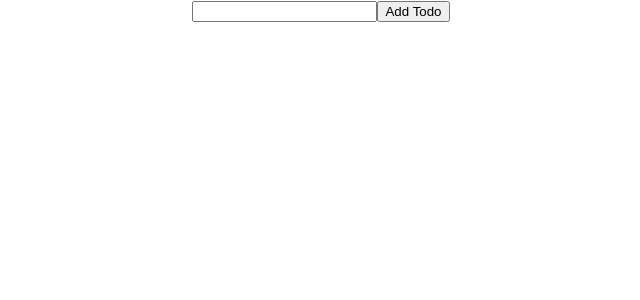
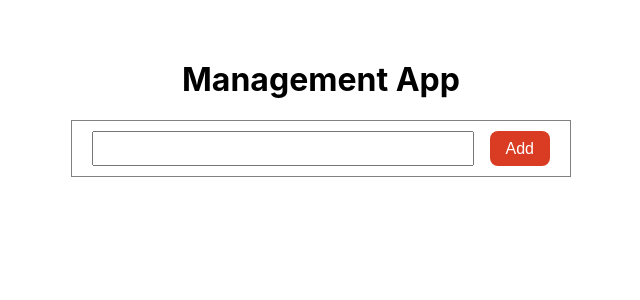
Before and after one commit to Shashi-kr-github/ReactEvel1, a React (Create React App) app: page / in a window 1280 px wide. Shown: the top 300 px of the page, without its empty margins (319-959 px from the left). Built offline with nearby package versions, Linux system fonts and the light colour scheme.

Commit message:
last commit

```diff
--- a/src/App.css
+++ b/src/App.css
@@ -1,5 +1,6 @@
 .App {
   text-align: center;
+
 }
 
 .App-logo {
--- a/src/components/Form.css
+++ b/src/components/Form.css
@@ -1,3 +1,69 @@
-.main div {
-    border: 1px solid red;
+h1 {
+  text-align: center;
 }
+#todo-list {
+  width: 500px;
+  margin: 60px auto;
+}
+form, .todo {
+  border: 1px solid grey;
+  padding: 10px 20px;
+  margin-bottom: 10px;
+}
+form {
+  display: flex;
+  justify-content: space-between;
+  margin-bottom: 30px;
+}
+form input {
+  padding: 4px 8px;
+  flex-grow: 1;
+  margin-right: 16px;
+}
+.todo {
+  display: flex;
+  flex-direction: column;
+}
+
+button {
+  font-size: 16px;
+  background-color: rgb(217, 60, 35);
+  color: #fff;
+  border-radius: 8px;
+  border: none;
+  padding: 8px 16px;
+  cursor: pointer;
+}
+button:hover {
+  background-color: rgb(173, 47, 28);
+}
+button:active {
+  background-color: rgb(130,35,21);
+}
+button:focus {
+  outline: 0;
+}
+input[type='text'] { font-size: 20px; font-family: monospace; }
+.todo input[type="checkbox"] {
+  transform: scale(1.8) translateY(1px);
+  margin: 0 16px 0 0;
+  cursor: pointer;
+}
+.todo-text input {
+  padding: 4px;
+}
+.todo-text {
+  font-size: 24px;
+  line-height: 24px;
+  margin-bottom: 16px;
+  display: flex;
+  align-items: center;
+}
+.todo-completed {
+  display: flex;
+  margin: 10px 0;
+}
+.todo-actions {
+  display: flex;
+  justify-content: space-between;
+}
--- a/src/components/Form.jsx
+++ b/src/components/Form.jsx
@@ -5,8 +5,7 @@ export default function Form (){
      const [todos , setTodos] = useState([]);
 
      const [todo, setTodo] = useState("");
-     const [todos1 , setTodos1] = useState([]);
-      const [todo1, setTodo1] = useState("");
+
 
      const [todoEditing , setTodoEditing] = useState(null);
      const [editingText, setEditingText] = useState("");
@@ -66,39 +65,48 @@ export default function Form (){
         setEditingText('')
     }
      return (
+    <div id="todo-list">
+      <h1>Management App</h1>
+      <form onSubmit={handleSubmit}>
+        <input
+          type="text"
+          onChange={(e) => setTodo(e.target.value)}
+          value={todo}
+        />
+        <button type="submit">Add </button>
+      </form>
+      {todos.map((todo) => (
+        <div key={todo.id} className="todo">
+          <div className="todo-text">
+            <input
+              type="checkbox"
+              id="completed"
+              checked={todo.completed}
+              onChange={() => toggleComplete(todo.id)}
+            />
+            {todo.id === todoEditing ? (
+              <input
+                type="text"
+                onChange={(e) => setEditingText(e.target.value)}
+              />
+            ) : (
+              <div>{todo.text}</div>
+            )}
+          </div>
+          <div className="todo-actions">
+            {todo.id === todoEditing ? (
+              <button onClick={() => editTodo(todo.id)}>Submit Edits</button>
+            ) : (
+              <button onClick={() => setTodoEditing(todo.id)}>Edit</button>
+            )}
 
-    <div  className = "main div">
-       <form onSubmit ={handleSubmit} >
-         <input type="text" onChange = {(e) => setTodo(e.target.value)} value = {todo} />
-         <button type="submit">Add Todo</button>
-
-       </form>
-       {todos.map((todo) => <div key = {todo.id}>
-
-       {todoEditing === todo.id ? (  <input
-       type="text"
-       onChange = {(e) => setEditingText(e.target.value)}
-       value={editingText}/>)
-        :
-         ( <div>{todo.text}</div>)}
+            <button onClick={() => deleteTodo(todo.id)}>Delete</button>
+          </div>
+        </div>
+      ))}
+    </div>
+  );
 
 
 
-       <button onClick = {() => deleteTodo(todo.id)} >Complete</button>
-       <input
-       type="checkbox"
-       onChange={() => toggleComplete(todo.id)}
-       chacked = {todo.completed}/>
-
-       {
-           todoEditing === todo.id ? ( <button onClick={() => editTodo(todo.id)}>submit Edits</button>) :
-            (<button onClick={() => setTodoEditing(todo.id)}>Edit Todo</button>)
-       }
-
-
-       </div>)}
-
-    </div>
-     )
-
 }
```
Also changed, not shown: src/components/txt.txt (added).
